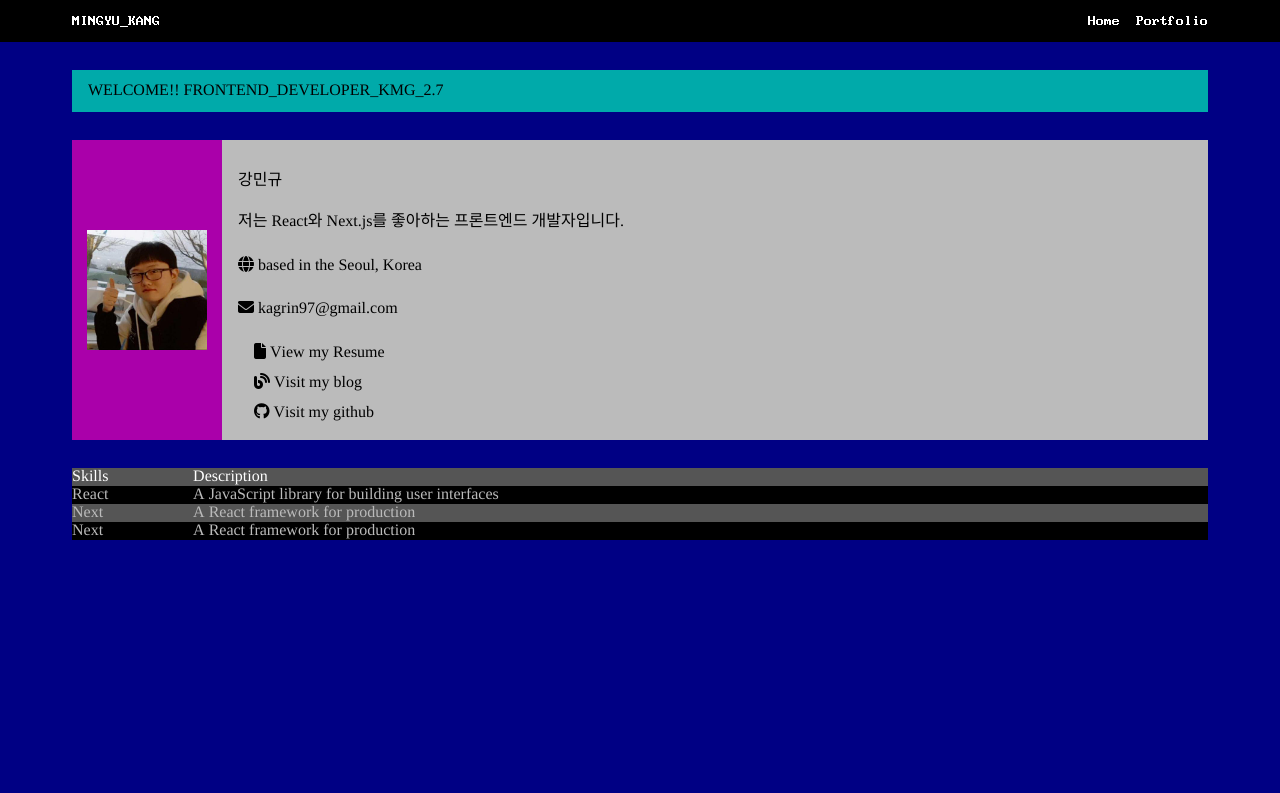
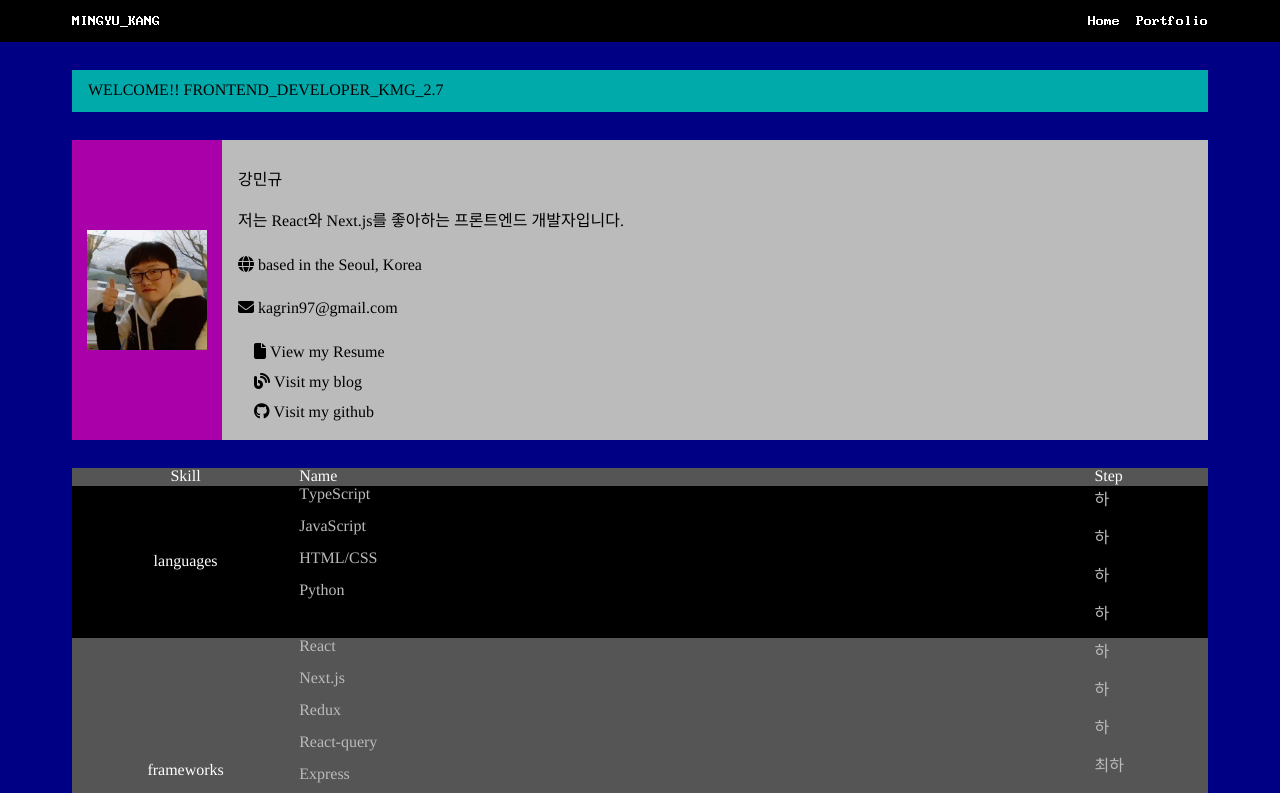
Before and after one commit to kagrin97/Portfolio, a React app: page / in a window 1280 px wide. Shown: the top 793 px of the page. Built offline with nearby package versions, Linux system fonts and the light colour scheme; a web font is replaced by a local one.

Commit message:
feat : Skills 컴포넌트 구현

```diff
--- /dev/null
+++ b/src/components/Skills.css
@@ -0,0 +1,18 @@
+thead {
+  width: 100%;
+}
+
+tbody {
+  width: 100%;
+}
+
+tr th:first-child {
+  width: 20%;
+  text-align: center;
+  vertical-align: middle;
+}
+
+tr th:last-child {
+  width: 10%;
+  vertical-align: middle;
+}
--- a/src/components/Skills.tsx
+++ b/src/components/Skills.tsx
@@ -1,30 +1,50 @@
 import React from 'react';
 import Table from 'react-bootstrap/Table';
 
+import './Skills.css';
+
+import { info, Info } from '../data/info';
+
+const tableTheme = [
+  'table-active',
+  'table-primary',
+  'table-success',
+  'table-danger',
+  'table-warning',
+  'table-info',
+  'table-light',
+  'table-dark',
+];
+
 function Skills() {
   return (
-    <Table striped bordered hover variant="primary" className="mt-5">
+    <Table responsive striped bordered hover variant="primary" className="mt-5 table table-hover">
       <thead>
-        <tr>
-          <th>Skills</th>
-          <th>Description</th>
+        <tr className="">
+          <th scope="col">Skill</th>
+          <th scope="col">Name</th>
+          <th scope="col">Step</th>
         </tr>
       </thead>
       <tbody>
-        <tr>
-          <td>React</td>
-          <td>A JavaScript library for building user interfaces</td>
-        </tr>
-        <tr>
-          <td>Next</td>
-          <td>A React framework for production</td>
-        </tr>
-        <tr>
-          <td>Next</td>
-          <td>A React framework for production</td>
-        </tr>
+        {Object.keys(info.skills).map((category, index) => (
+          <tr key={category} className={tableTheme[index]}>
+            <th scope="row">{category}</th>
+            <td>
+              {info.skills[category].map((items: any) => (
+                <p>{items[0]}</p>
+              ))}
+            </td>
+            <td>
+              {info.skills[category].map((items: any) => (
+                <p>{items[1]}</p>
+              ))}
+            </td>
+          </tr>
+        ))}
       </tbody>
     </Table>
   );
 }
+
 export default Skills;
--- a/src/data/info.ts
+++ b/src/data/info.ts
@@ -1,4 +1,19 @@
-export const info = {
+export interface Info {
+  name: string;
+  bio: string;
+  miniBio: { icon: string; text: string }[];
+  socials: { link: string; icon: string; label: string }[];
+  skills: {
+    languages: [string, string][];
+    frameworks: [string, string][];
+    databases: [string, string][];
+    cloud: [string, string][];
+    tools: [string, string][];
+  };
+  portfolio: any[];
+}
+
+export const info: Info = {
   name: '강민규',
   bio: '저는 React와 Next.js를 좋아하는 프론트엔드 개발자입니다.',
   miniBio: [
@@ -45,7 +60,7 @@ export const info = {
       ['Material UI', '하'],
     ],
     databases: [['MongoDB', '최하']],
-    cloudServices: [
+    cloud: [
       ['AWS EC2', '최하'],
       ['Vercel', '하'],
       ['Cloudinary', '하'],
```
